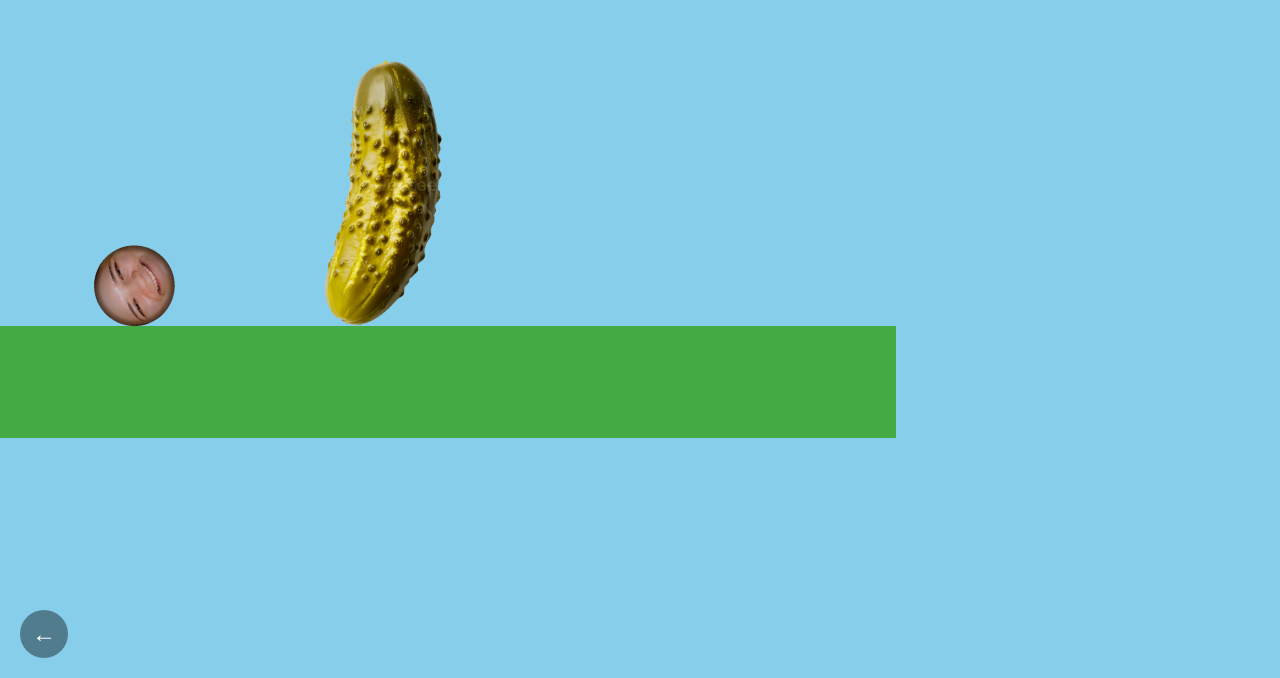
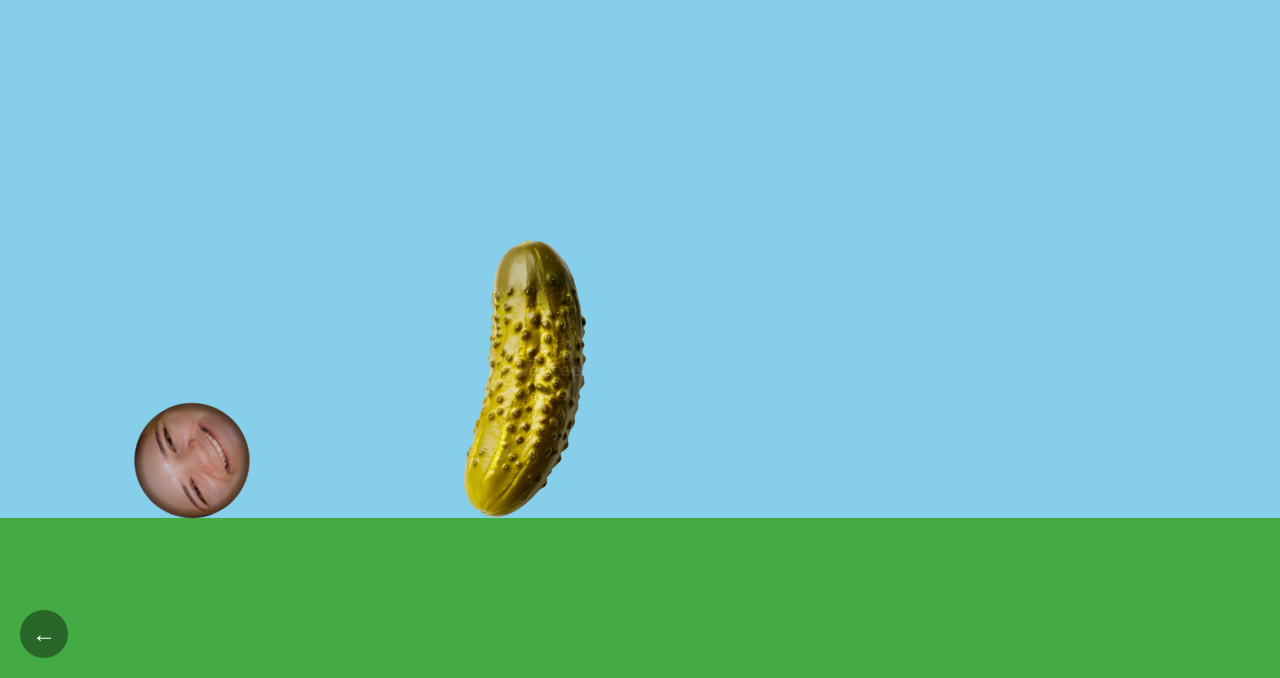
Before and after one commit to JakeNicholas15/jakenicholas-design, a plain HTML site: page projects/rolling-dani/index.html in a window 1280 px wide. Shown: the part 122-800 px from the top of the page. Drawn offline with Linux system fonts and the light colour scheme.

Commit message:
Update index.html

```diff
--- a/projects/rolling-dani/index.html
+++ b/projects/rolling-dani/index.html
@@ -29,26 +29,22 @@
   canvas.width = width;
   canvas.height = height;
 
-  // Determine mobile vs desktop
   const isMobile = window.matchMedia('(pointer: coarse)').matches || width <= 680;
 
-  // Global zoom factor: shrink everything to see more (30% zoom-out)
-  const ZOOM = 0.7;
+  let groundY = height * 0.8;
+  const gravity = 1.0;
+  const jumpVelocity = 20;
+  const moveSpeed = 8;
+  const spawnChance = 0.02;
+  const spawnGapRatio = 0.4;
 
-  let groundY = height * 0.8;             // ground baseline
-  const gravity = 1.0;                    // gravity strength
-  const jumpVelocity = 20;                // upward push
-  const moveSpeed = 8;                    // obstacle scrolling speed
-  const spawnChance = 0.02;               // probability of spawning
-  const spawnGapRatio = 0.4;              // minimum spacing between obstacles
-
-  // Load ball image
+  // Ball image
   const ballImg = new Image();
   let ballLoaded = false;
   ballImg.src = '../../DaniBall.png';
   ballImg.onload = () => { ballLoaded = true; };
 
-  // Load obstacles
+  // Obstacles
   const obstacleSources = [
     '../../obsticle%201%20coconut.png',
     '../../obsticle%202%20pickle.png',
@@ -63,7 +59,6 @@
   // Ball properties
   const baseRadius = 50;
   const ball = {
-    // On desktop, 15% larger; on mobile, normal
     radius: baseRadius * (isMobile ? 1 : 1.15),
     x: width * 0.15,
     y: groundY - baseRadius,
@@ -71,17 +66,13 @@
     angle: 0,
     spinFactor: 1,
     update() {
-      // apply jump/grav
       this.y += this.vy;
       this.vy += gravity;
-      // floor collision
       if (this.y + this.radius > groundY) {
         this.y = groundY - this.radius;
         this.vy = 0;
-        // reset spin to default on landing
         this.spinFactor = 1;
       }
-      // ceiling cap
       if (this.y - this.radius < 0) {
         this.y = this.radius;
         this.vy = 0;
@@ -89,7 +80,6 @@
         jumpPressed = false;
         this.spinFactor = 1;
       }
-      // spin slower by default, scaled by spinFactor
       this.angle += (moveSpeed / (this.radius * 4)) * this.spinFactor;
     },
     draw() {
@@ -113,8 +103,8 @@
   const obstacles = [];
   function spawnObstacle() {
     const img = obstacleImages[Math.floor(Math.random() * obstacleImages.length)];
-    // Desktop: scale between 2× and 3×; Mobile: half size
-    const scale = isMobile ? 0.5 : 2 + Math.random();
+    // Desktop 150–200% bigger; mobile 50% smaller
+    const scale = isMobile ? 0.5 : 1.5 + Math.random() * 0.5;
     const baseWidth = 80;
     const ratio = (img.naturalWidth || 1) / (img.naturalHeight || 1);
     const w = baseWidth * scale;
@@ -148,7 +138,6 @@
       jumpPressed = false;
     }
   });
-  // Touch for mobile
   window.addEventListener('touchstart', () => {
     if (!jumpPressed) {
       jumpPressed = true;
@@ -161,18 +150,16 @@
     jumpPressed = false;
   });
 
-  // Update game
+  // Game update
   function update() {
-    // spawn obstacles
+    // spawn obstacles with gap check
     if (Math.random() < spawnChance) {
       if (obstacles.length === 0 ||
           (width - obstacles[obstacles.length - 1].x) > width * spawnGapRatio) {
         spawnObstacle();
       }
     }
-    // move obstacles left
     obstacles.forEach(ob => { ob.x -= moveSpeed; });
-    // remove old obstacles
     while (obstacles.length && obstacles[0].x + obstacles[0].width < 0) {
       obstacles.shift();
     }
@@ -181,7 +168,6 @@
     if (jumpActive) {
       if (jumpPressed) {
         ball.vy = -jumpVelocity;
-        // ramp spin factor up to 4× over time
         ball.spinFactor = Math.min(ball.spinFactor + 0.05, 4);
       } else {
         jumpActive = false;
@@ -191,11 +177,9 @@
     ball.update();
   }
 
-  // Draw everything with global zoom
+  // Draw everything without global zoom
   function draw() {
     ctx.clearRect(0, 0, width, height);
-    ctx.save();
-    ctx.scale(ZOOM, ZOOM);
     // ground
     ctx.fillStyle = '#44aa44';
     ctx.fillRect(0, groundY, width, height - groundY);
@@ -205,7 +189,6 @@
     });
     // ball
     ball.draw();
-    ctx.restore();
   }
 
   function loop() {
@@ -220,7 +203,6 @@
     canvas.width = width;
     canvas.height = height;
     groundY = height * 0.8;
-    // Recompute ball size and position on resize
     ball.radius = baseRadius * (isMobile ? 1 : 1.15);
     ball.x = width * 0.15;
   });
```
